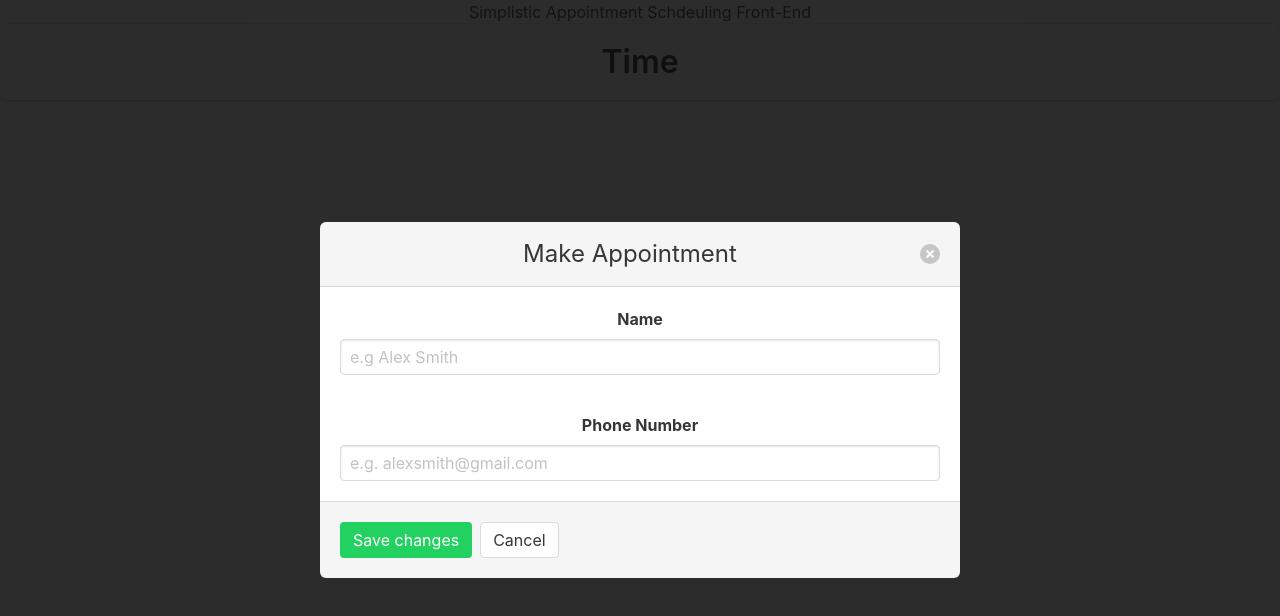
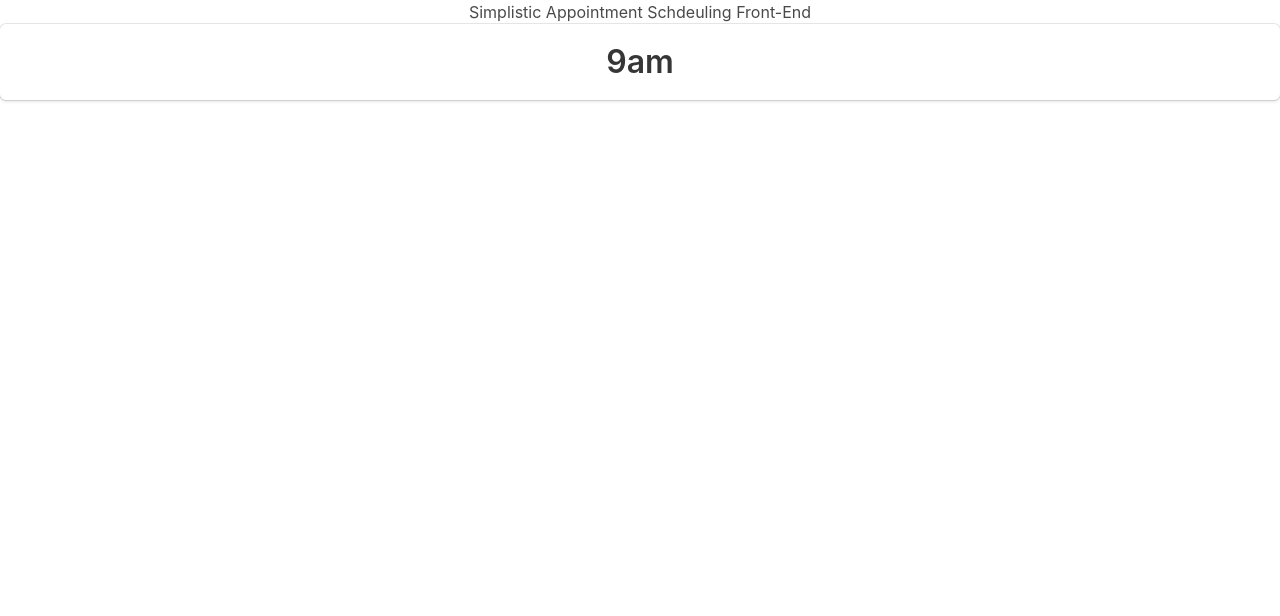
Before and after one commit to emorain3/appointment_scheduler, a React (Create React App) app: page / in a window 1280 px wide. Shown: the top 616 px of the page. Built offline with nearby package versions, Linux system fonts and the light colour scheme.

Commit message:
selecting timeslot brings up modal

```diff
--- a/src/App.js
+++ b/src/App.js
@@ -1,7 +1,6 @@
 import React, { Component } from 'react';
 import logo from './logo.svg';
 import './App.css';
-import ModalAppointment from './components/ModalAppointment';
 import TimeSlot from './components/TimeSlot'
 
 
@@ -14,7 +13,6 @@ class App extends Component {
 
         Simplistic Appointment Schdeuling Front-End
 
-          <ModalAppointment/>
           <TimeSlot/>
 
 
--- a/src/components/ModalAppointment.js
+++ b/src/components/ModalAppointment.js
@@ -11,25 +11,16 @@ let Padding = styled.div`
 
 class ModalAppointment extends Component {
 
-    state = {
-        modal_visibility: "modal is-active"
-    }
-
-
-    make_modal_invisible = () => {
-        this.setState({modal_visibility: "modal"})
-    }
-
 
     render() {
         return (
             <div>
-                <div class= {this.state.modal_visibility}>
+                <div class= {this.props.modal_visibility}>
                     <div class="modal-background"></div>
                     <div class="modal-card">
                         <header class="modal-card-head">
                         <p class="modal-card-title">Make Appointment </p>
-                        <button onClick={this.make_modal_invisible} class="delete" aria-label="close"></button>
+                        <button onClick={this.props.make_modal_invisible} class="delete" aria-label="close"></button>
                         </header>
 
                         <section class="modal-card-body">
--- a/src/components/TimeSlot.js
+++ b/src/components/TimeSlot.js
@@ -1,18 +1,45 @@
 import React, { Component } from 'react';
+import ModalAppointment from './ModalAppointment';
+import styled from 'styled-components';
 
 
+let ClickableTile = styled.div`
+    cursor: pointer;
+`
 
 
 
 class TimeSlot extends Component {
+
+    state = {
+        modal_visibility: "modal"
+    }
+
+
+    make_modal_invisible = () => {
+        this.setState({modal_visibility: "modal"})
+    }
+
+    make_modal_visible = () => {
+        this.setState({modal_visibility: "modal is-active"})
+    }
+
+
     render() {
         return (
             <div>
 
-                <div class="tile is-child box">
-                    <p class="title"> Time </p>
-                </div>
+                <ClickableTile>
+                    <div onClick={this.make_modal_visible} class="tile is-child box">
+                        <p class="title"> 9am {this.props.time} </p>
+                    </div>
+                </ClickableTile>
 
+                <ModalAppointment
+                    modal_visibility={this.state.modal_visibility}
+                    make_modal_invisible={this.make_modal_invisible}
+                    make_modal_visible={this.make_modal_visible}
+                />
             </div>
         );
     }
```
